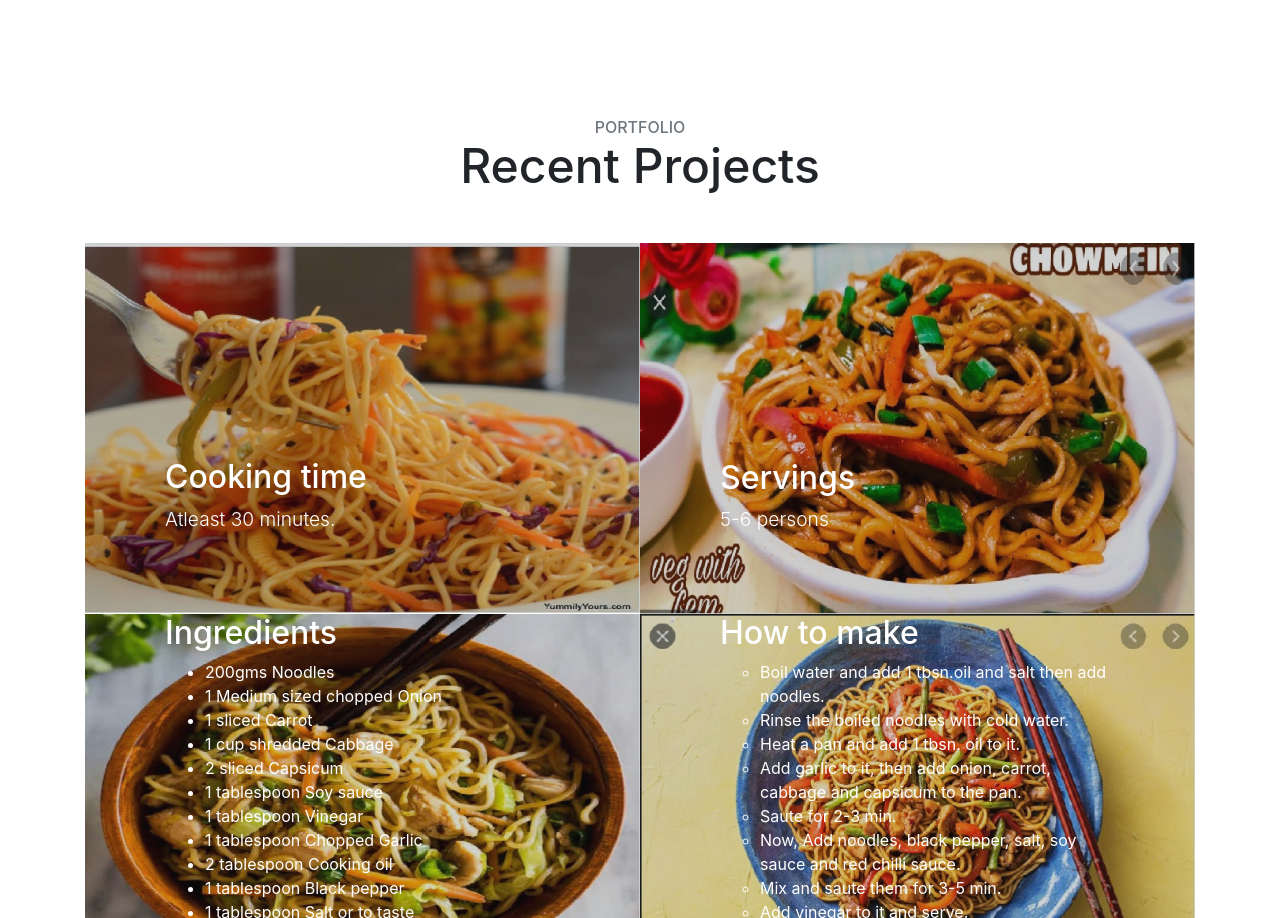
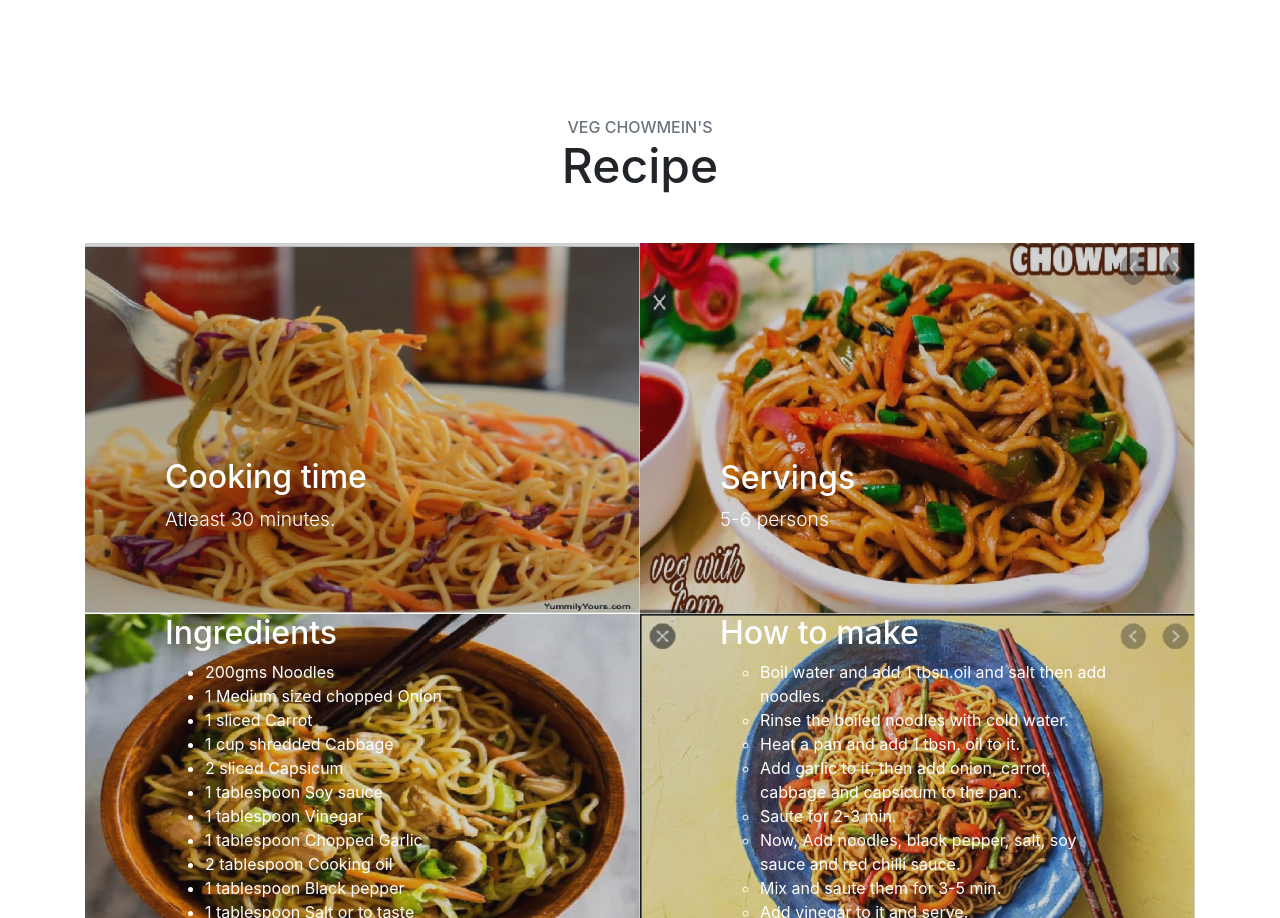
Before and after one commit to HIMANSHI2121/Himanshi-s-Kitchen, a website with bundled scripts: page index.html in a window 1280 px wide. Shown: the part 802-1720 px from the top of the page. Built offline with nearby package versions, Linux system fonts and the light colour scheme.

Commit message:
Add files via upload

```diff
--- a/index.html
+++ b/index.html
@@ -67,8 +67,8 @@
   <section class="content-section" id="portfolio">
     <div class="container">
       <div class="content-section-heading text-center">
-        <h3 class="text-secondary mb-0">Portfolio</h3>
-        <h2 class="mb-5">Recent Projects</h2>
+        <h3 class="text-secondary mb-0">Veg chowmein's</h3>
+        <h2 class="mb-5">Recipe</h2>
       </div>
       <div class="row no-gutters">
         <div class="col-lg-6">
```
